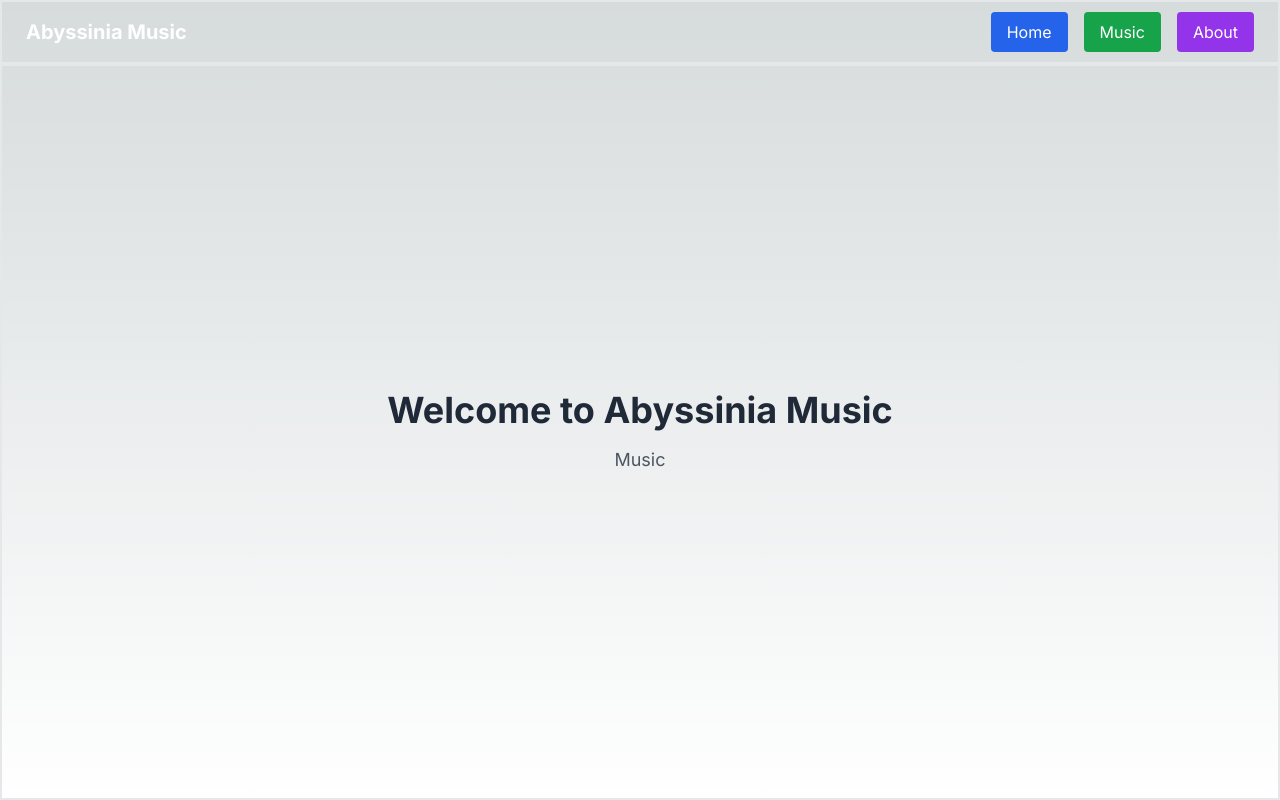
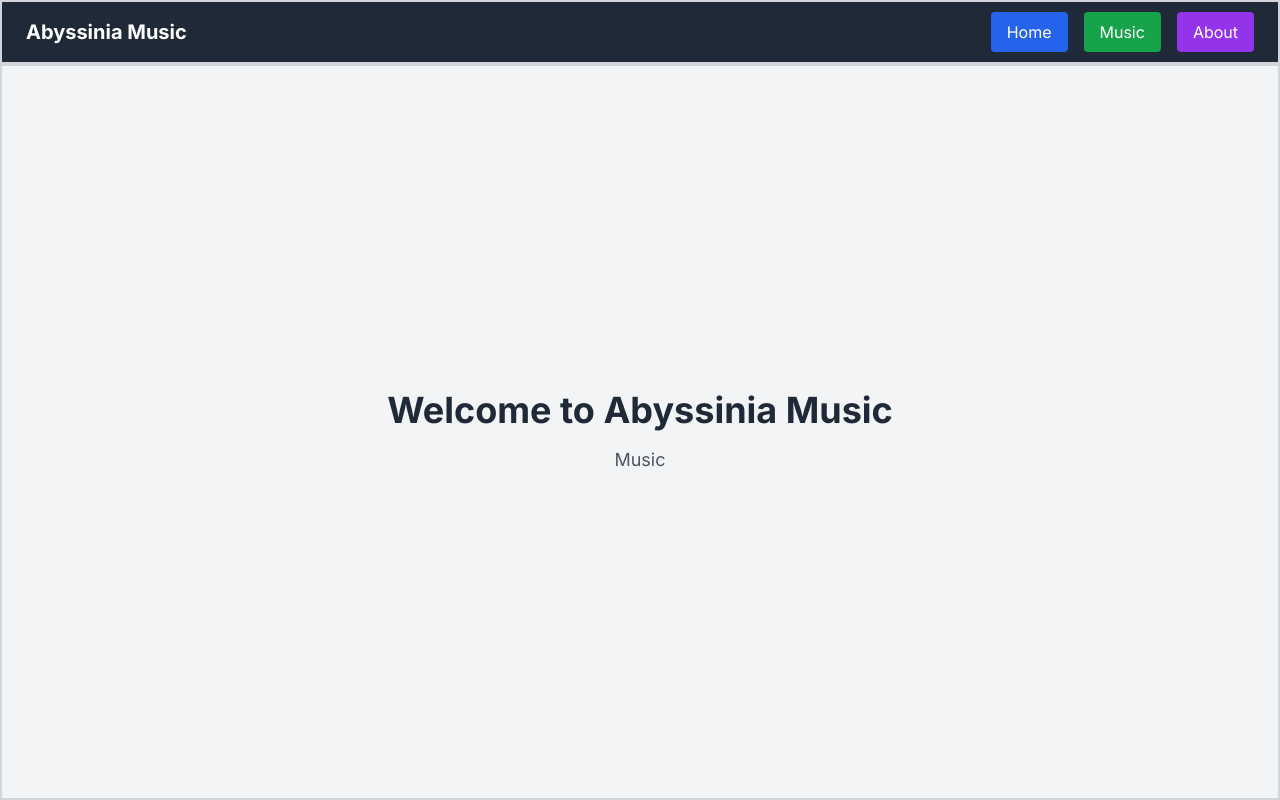
Before and after one commit to getachewjoseph/abyssinia-music, a Next.js app: page / in a window 1280 px wide. Built offline with nearby package versions, Linux system fonts and the light colour scheme.

Commit message:
Add two-div layout with outlines and fix styling

```diff
--- a/src/app/page.tsx
+++ b/src/app/page.tsx
@@ -2,7 +2,7 @@ export default function Home() {
   return (
     <div className="flex flex-col h-screen">
       {/* Header - thin section at the top */}
-      <div className="h-16 bg-black-800 text-white flex items-center justify-between px-6 border-2 border-white-300">
+      <div className="h-16 bg-gray-800 text-white flex items-center justify-between px-6 border-2 border-gray-300">
         <h1 className="text-xl font-bold">Abyssinia Music</h1>
         <div className="flex space-x-4">
           <button className="px-4 py-2 bg-blue-600 rounded hover:bg-blue-700">
@@ -18,7 +18,7 @@ export default function Home() {
       </div>
 
       {/* Main content - takes up the rest of the screen */}
-      <div className="flex-1 bg-black-100 flex items-center justify-center border-2 border-white-300">
+      <div className="flex-1 bg-gray-100 flex items-center justify-center border-2 border-gray-300">
         <div className="text-center">
           <h2 className="text-4xl font-bold text-gray-800 mb-4">
             Welcome to Abyssinia Music
```
